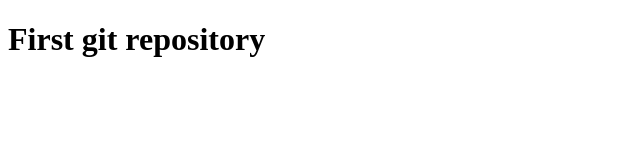
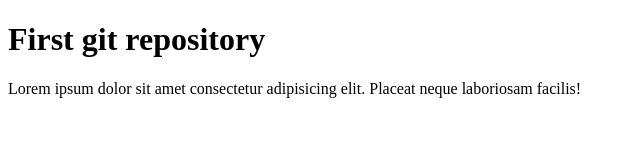
Before and after one commit to hk-tech-div/firstOne, a plain HTML site: page index.html in a window 1280 px wide. Shown: the whole page, without its empty margins (0-640 px from the left). Drawn offline with Linux system fonts and the light colour scheme.

Commit message:
I was changed this

```diff
--- a/index.html
+++ b/index.html
@@ -7,5 +7,6 @@
 </head>
 <body>
     <h1>First git repository</h1>
+    <p>Lorem ipsum dolor sit amet consectetur adipisicing elit. Placeat neque laboriosam facilis!</p>
 </body>
 </html>
```
